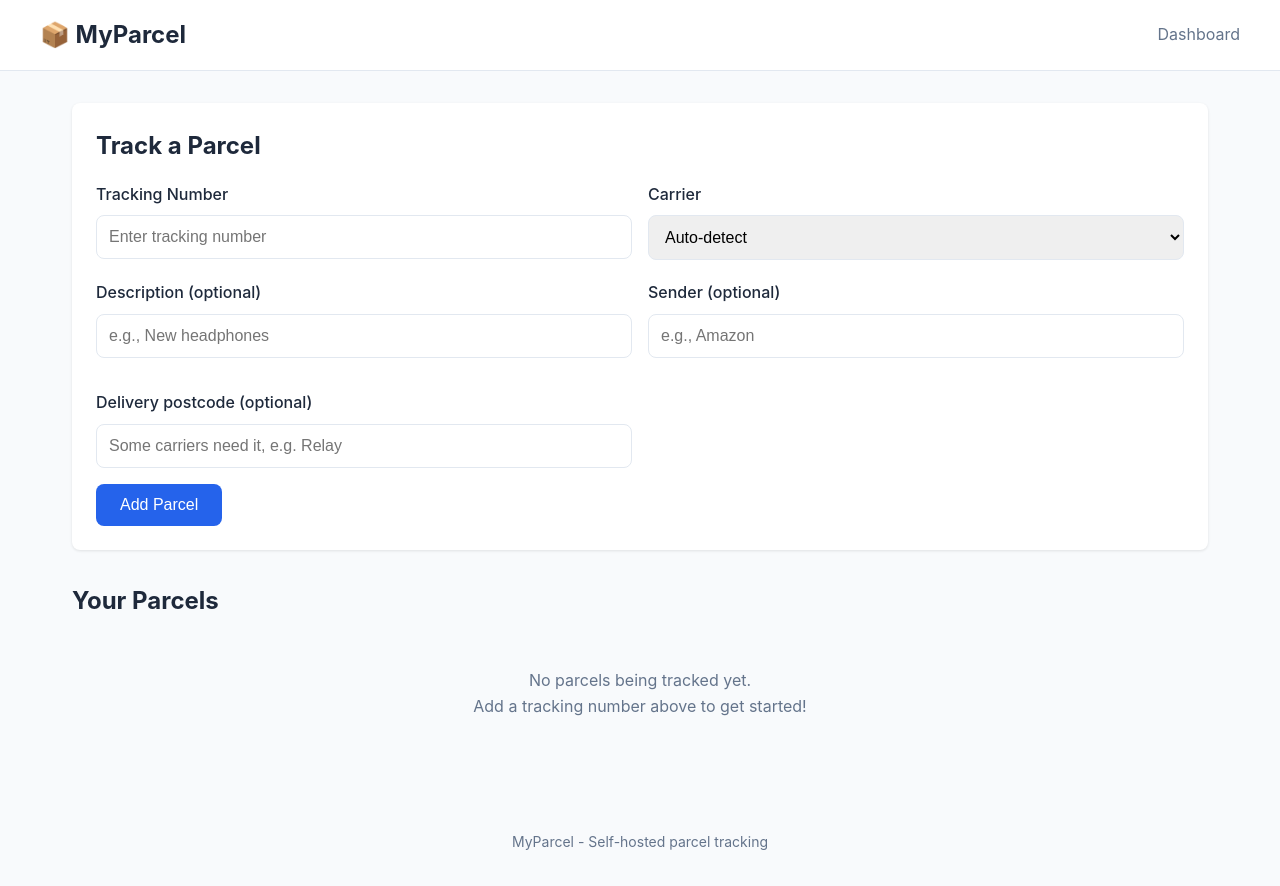
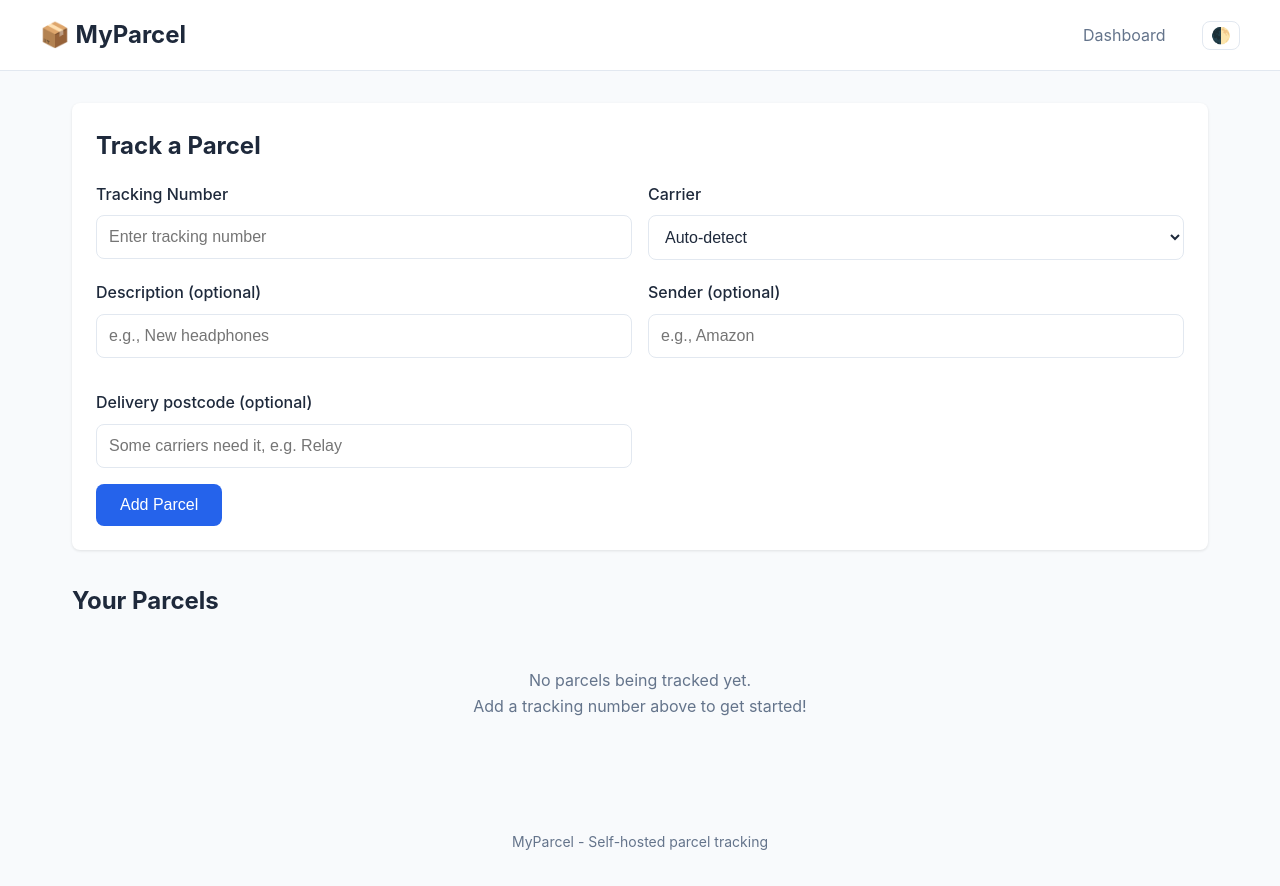
Before and after one commit to Satal/myparcel, a FastAPI app: page / in a window 1280 px wide. Run offline with FastAPI, Linux system fonts and the light colour scheme; data comes from the database, SQL or seed files in the repository; data that the repository does not hold is empty; some libraries are stand-ins or nearby versions.

Commit message:
Add dark mode and stop Evri reporting the cookie banner as a status
- Dark theme follows the device setting, with a toggle remembered per browser
- Form inputs take theme colours
- Evri only reports success for a recognised status or stage; its bot
  protection usually stops the tracking data loading

```diff
--- a/src/myparcel/carriers/evri/tracker.py
+++ b/src/myparcel/carriers/evri/tracker.py
@@ -148,7 +148,9 @@ class EvriCarrier(BaseCarrier):
         if description:
             full_status = f"{status_text}: {description}"
 
-        if status_text != "Unknown" or events:
+        # Any h3 matches, including the cookie banner, so only trust a heading we recognise.
+        # Evri's bot protection often stops the tracking data loading at all.
+        if events or status != ParcelStatus.UNKNOWN:
             return TrackingResult(
                 success=True,
                 status=status,
@@ -158,7 +160,7 @@ class EvriCarrier(BaseCarrier):
 
         return TrackingResult(
             success=False,
-            error="Could not extract tracking data from page",
+            error="Evri tracking data didn't load (likely its bot protection); check the Evri link",
         )
 
     def _status_from_stage(self, stage_text: str) -> ParcelStatus:
--- a/src/myparcel/templates/base.html
+++ b/src/myparcel/templates/base.html
@@ -4,6 +4,10 @@
     <meta charset="UTF-8">
     <meta name="viewport" content="width=device-width, initial-scale=1.0">
     <title>{% block title %}MyParcel{% endblock %}</title>
+    <script>
+        // Apply a saved theme before first paint so the page doesn't flash
+        try { var t = localStorage.getItem("theme"); if (t) document.documentElement.dataset.theme = t; } catch (e) {}
+    </script>
     <link rel="stylesheet" href="/static/css/style.css">
     <script src="https://unpkg.com/htmx.org@1.9.10"></script>
 </head>
@@ -13,6 +17,7 @@
             <a href="/" class="logo">📦 MyParcel</a>
             <div class="nav-links">
                 <a href="/">Dashboard</a>
+                <button type="button" class="theme-toggle" id="theme-toggle" aria-label="Toggle dark mode" title="Toggle dark mode">🌓</button>
                 {% if request.session.get("user") %}
                 <form action="/logout" method="post" class="inline-form">
                     <button type="submit" class="btn btn-small btn-secondary">Log out</button>
@@ -29,5 +34,15 @@
     <footer>
         <p>MyParcel - Self-hosted parcel tracking</p>
     </footer>
+    <script>
+        document.getElementById("theme-toggle").addEventListener("click", function () {
+            var root = document.documentElement;
+            var dark = root.dataset.theme
+                ? root.dataset.theme === "dark"
+                : window.matchMedia("(prefers-color-scheme: dark)").matches;
+            root.dataset.theme = dark ? "light" : "dark";
+            try { localStorage.setItem("theme", root.dataset.theme); } catch (e) {}
+        });
+    </script>
 </body>
 </html>
--- a/static/css/style.css
+++ b/static/css/style.css
@@ -23,6 +23,36 @@
     --radius: 8px;
     --shadow: 0 1px 3px rgba(0, 0, 0, 0.1);
     --shadow-lg: 0 4px 6px rgba(0, 0, 0, 0.1);
+    color-scheme: light;
+}
+
+/* Dark mode: follows the device unless the toggle picked a theme (data-theme on <html>) */
+@media (prefers-color-scheme: dark) {
+    :root:not([data-theme="light"]) {
+        --color-primary: #3b82f6;
+        --color-primary-dark: #2563eb;
+        --color-bg: #0f172a;
+        --color-surface: #1e293b;
+        --color-text: #e2e8f0;
+        --color-text-muted: #94a3b8;
+        --color-border: #334155;
+        --shadow: 0 1px 3px rgba(0, 0, 0, 0.4);
+        --shadow-lg: 0 4px 6px rgba(0, 0, 0, 0.4);
+        color-scheme: dark;
+    }
+}
+
+:root[data-theme="dark"] {
+    --color-primary: #3b82f6;
+    --color-primary-dark: #2563eb;
+    --color-bg: #0f172a;
+    --color-surface: #1e293b;
+    --color-text: #e2e8f0;
+    --color-text-muted: #94a3b8;
+    --color-border: #334155;
+    --shadow: 0 1px 3px rgba(0, 0, 0, 0.4);
+    --shadow-lg: 0 4px 6px rgba(0, 0, 0, 0.4);
+    color-scheme: dark;
 }
 
 body {
@@ -78,6 +108,7 @@ main {
 
 /* Buttons */
 .btn {
+    color: var(--color-primary);
     display: inline-block;
     padding: 0.75rem 1.5rem;
     border-radius: var(--radius);
@@ -140,6 +171,8 @@ main {
     border: 1px solid var(--color-border);
     border-radius: var(--radius);
     font-size: 1rem;
+    background: var(--color-surface);
+    color: var(--color-text);
 }
 
 .form-group input:focus,
@@ -490,3 +523,18 @@ footer {
 .nav-links .inline-form {
     margin-left: 2rem;
 }
+
+.theme-toggle {
+    margin-left: 2rem;
+    background: none;
+    border: 1px solid var(--color-border);
+    border-radius: var(--radius);
+    color: var(--color-text-muted);
+    padding: 0.25rem 0.5rem;
+    cursor: pointer;
+    font-size: 1rem;
+}
+
+.theme-toggle:hover {
+    color: var(--color-primary);
+}
```
Also changed, not shown: tests/carriers/test_evri.py (added, +48 -0 lines).
